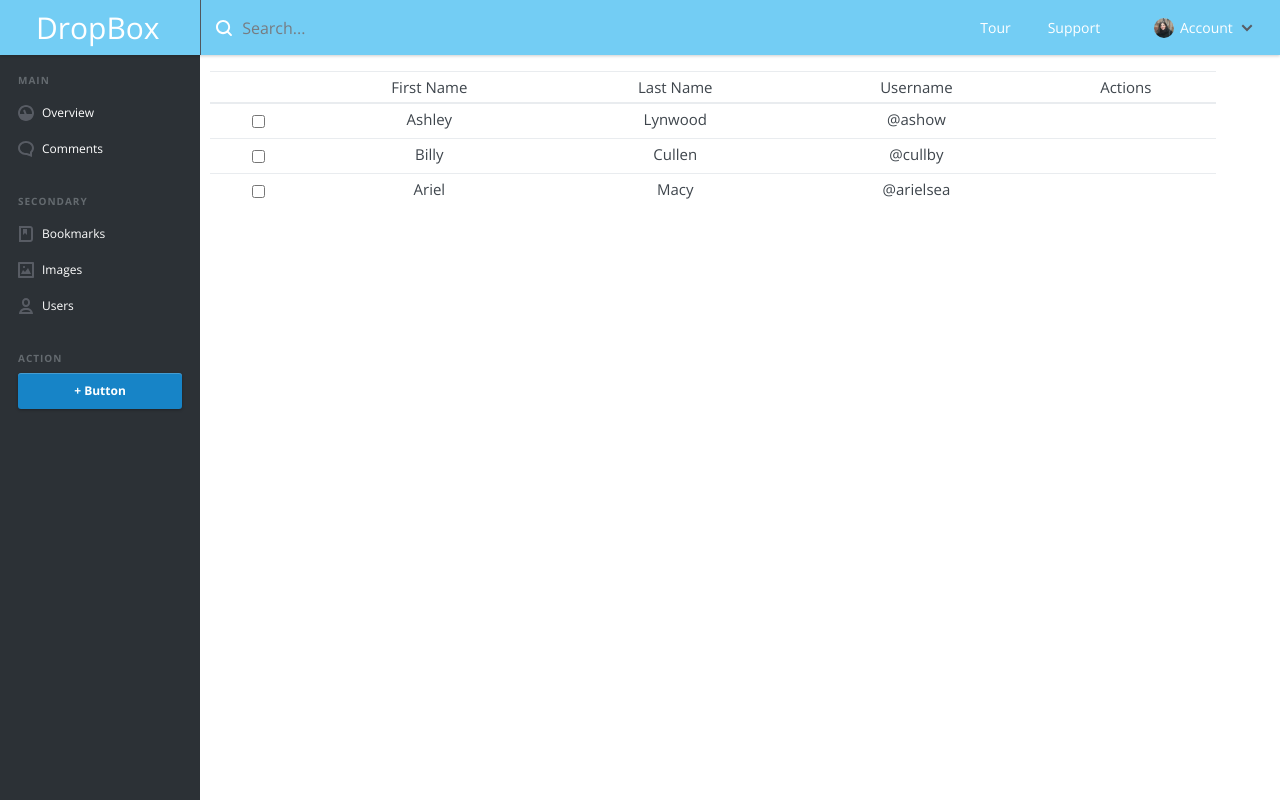
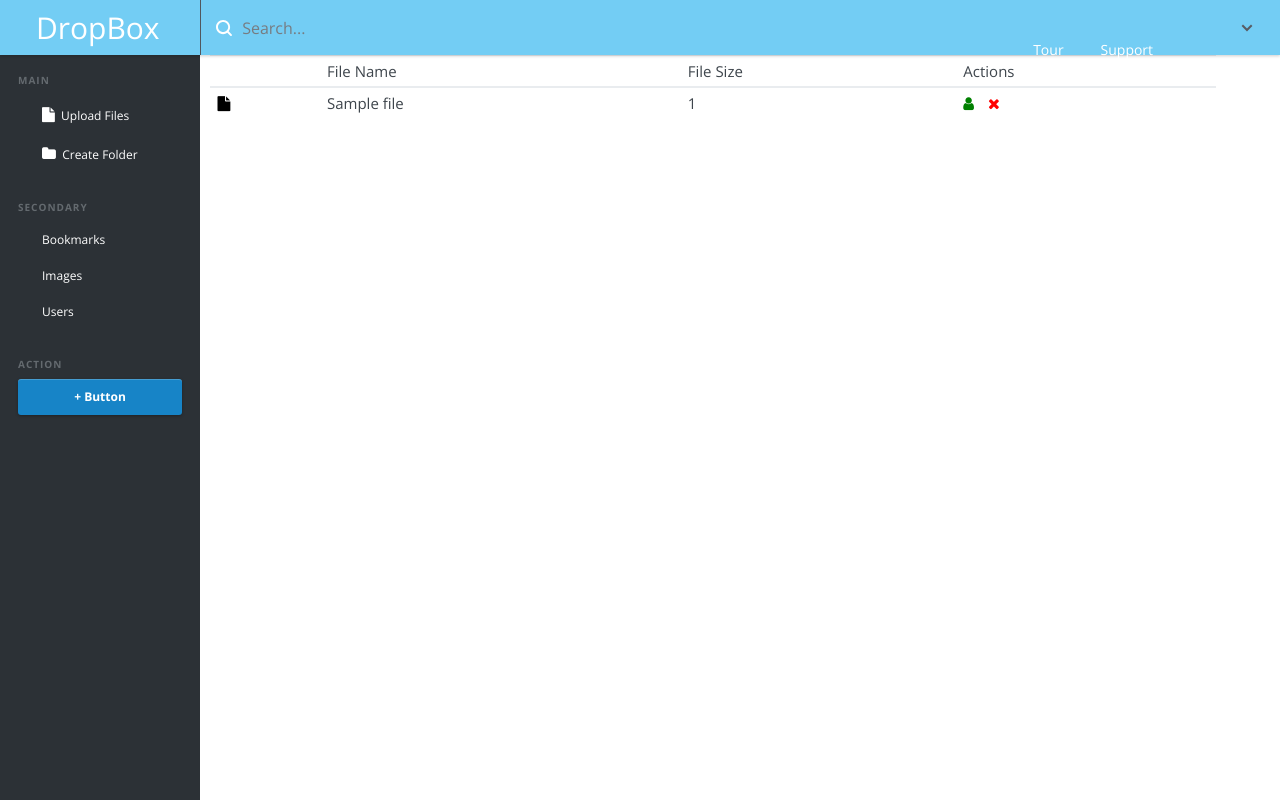
Before and after one commit to anujbansal16/DropBox-App, a Flask app: template app/templates/home.html in a window 1280 px wide. Run offline with Flask 2, Linux system fonts and the light colour scheme; data comes from the database, SQL or seed files in the repository; both versions use the stored data as it was after the commit; the template is opened without the code that fills it: most values are stand-ins (such as "Sample title", 1, 10 or a date in 2020); some libraries are stand-ins or nearby versions.

Commit message:
Display filenames

```diff
--- a/app/static/css/style.css
+++ b/app/static/css/style.css
@@ -441,7 +441,7 @@ Sidebar
   transform: translateY(-50%);
   height: 16px;
   width: 16px;
-  background: url(/static/images/cd-nav-icons.svg) no-repeat 0 0;
+  /*background: url(/static/images/cd-nav-icons.svg) no-repeat 0 0;*/
 }
 .cd-side-nav > ul > li.overview > a::before {
   background-position: -64px 0;
--- a/app/static/js/main1.js
+++ b/app/static/js/main1.js
@@ -63,7 +63,7 @@ jQuery(document).ready(function(){
 
 	$(document).on('click', function(event){
 		if( !$(event.target).is('.has-children a') ) {
-			sidebar.find('.has-children.selected').removeClass('selected');
+			// sidebar.find('.has-children.selected').removeClass('selected');
 			accountInfo.removeClass('selected');
 		}
 	});
@@ -127,4 +127,25 @@ jQuery(document).ready(function(){
 		}
 		scrolling = false;
 	}
+	$("#createF").on('click',function() {
+		fName=$("folderName").val()
+		$.post("/createFolder",{folderName: fName },function(data){
+					alert(data);
+					$('content-wrapper').html(data);
+		});
+		// $.ajax({
+	 //      type: 'POST',
+	 //      url: "/createFolder",
+	 //      data: {folderName: fName },
+	 //      dataType: "text",
+	 //      success: function(data){
+		// 			alert(data);
+		// 			$('content-wrapper').html(data);
+	 //               }
+	 //    });
+	});
+
+
+
+
 });
--- a/app/templates/home.html
+++ b/app/templates/home.html
@@ -4,10 +4,10 @@
     <meta charset="UTF-8">
     <meta name="viewport" content="width=device-width, initial-scale=1">
     <link href='https://fonts.googleapis.com/css?family=Open+Sans:300,400,700' rel='stylesheet' type='text/css'>
-
+    <link rel="stylesheet" type="text/css" href="{{url_for('static',filename='fonts/font-awesome-4.7.0/css/font-awesome.css')}}">
     <link rel="stylesheet" href="{{url_for('static',filename='css/reset.css')}}"> <!-- CSS reset -->
     <link rel="stylesheet" href="{{url_for('static',filename='css/style.css')}}"> <!-- Resource style -->
-    <script src="{{url_for('static',filename='js/modernizr.js')}}"></script> <!-- Modernizr -->aa
+    <script src="{{url_for('static',filename='js/modernizr.js')}}"></script> <!-- Modernizr -->
     <!-- <link rel="stylesheet" type="text/css" href="{{url_for('static', filename='vendor/bootstrap/css/bootstrap.min.css')}}"> -->
     <title>Welcome to Dropbox</title>
 </head>
@@ -29,8 +29,7 @@
                 <li><a href="#0">Support</a></li>
                 <li class="has-children account">
                     <a href="#0">
-                        <img src="{{url_for('static',filename='images/cd-avatar.png')}}" alt="avatar">
-                        Account
+                        {{user.name}}
                     </a>
 
                     <ul>
@@ -49,7 +48,7 @@
             <ul>
                 <li class="cd-label">Main</li>
                 <li class="has-children overview">
-                    <a href="#0">Overview</a>
+                    <a href="#0"><i style="font-size: 15px" class="fa fa-file"></i> &nbsp;Upload Files</a>
 
                     <!-- <ul>
                         <li><a href="#0">All Data</a></li>
@@ -68,13 +67,16 @@
                 </li> -->
 
                 <li class="has-children comments">
-                    <a href="#0">Comments</a>
-
-                    <!-- <ul>
-                        <li><a href="#0">All Comments</a></li>
-                        <li><a href="#0">Edit Comment</a></li>
-                        <li><a href="#0">Delete Comment</a></li>
-                    </ul> -->
+                    <a href="#0"><i style="font-size: 15px" class="fa fa-folder"></i> &nbsp;Create Folder</a>
+                    <ul>
+                            <li style="padding: 15px;text-align: center;">Enter folder name
+                                <input id="folderName" style="width: 100%;margin-top: 10px;margin-left: 0px;display: block;" type="text" >
+                            </li>
+                            <li style="padding-top: 0px;padding-bottom : 15px;padding-right: 15px;padding-left: 15px"
+                            class="action-btn"><a id="createF" style="background: #73cdf4;margin:0px">+ Create</a></li>
+                        <!-- <li><a href="#0">Edit Comment</a></li> -->
+                        <!-- <li><a href="#0">Delete Comment</a></li> -->
+                    </ul>
                 </li>
             </ul>
 
@@ -116,35 +118,39 @@
         </nav>
 
         <div class="content-wrapper" style="padding-left: 10px">
-
-            <table class="table table-hover" style="font-size: 15px;text-align: center;">
+            <table class="table table-hover" style="font-size: 15px;text-align: left;">
                 <thead>
                     <tr>
                         <th></th>
-                        <th>First Name</th>
-                        <th>Last Name</th>
-                        <th>Username</th>
+                        <th colspan="3">File Name</th>
+                        <th>File Size</th>
                         <th>Actions</th>
                     </tr>
                 </thead>
                 <tbody>
+                    {% for file in myfiles %}
                     <tr>
                         <td>
-                            <fieldset class="form-group">
-                                <input type="checkbox" id="checkbox1">
-                                <label for="checkbox1"></label>
-                            </fieldset>
+                            {% if file.isFolder %}
+                                <a style="color: #000"><i class="fa fa-folder"></i></a>
+                            {% else %}
+                                <a style="color: #000"><i class="fa fa-file"></i></a>
+                            {% endif %}
                         </td>
-                        <td>Ashley</td>
-                        <td>Lynwood</td>
-                        <td>@ashow</td>
+                        <td colspan="3">{{file.name}}</td>
+                        <td>{{file.size}}</td>
                         <td>
-                            <a class="blue-text"><i class="fa fa-user"></i></a>
-                            <a class="teal-text"><i class="fa fa-pencil"></i></a>
-                            <a class="red-text"><i class="fa fa-times"></i></a>
+                            {% if file.isPublic %}
+                                <a style="color: green"><i class="fa fa-user"></i></a>
+                            {% else %}
+                                <a style="color: green"><i class="fa fa-user"></i></a>
+                            {% endif %}
+                            <!-- <a class="teal-text"><i class="fa fa-pencil"></i></a> -->
+                            <a style="color: red;margin-left: 10px"><i class="fa fa-times"></i></a>
                         </td>
                     </tr>
-                    <tr>
+                    {% endfor %}
+<!--                     <tr>
                         <td>
                             <fieldset class="form-group">
                                 <input type="checkbox" id="checkbox2">
@@ -159,23 +165,7 @@
                             <a class="teal-text"><i class="fa fa-pencil"></i></a>
                             <a class="red-text"><i class="fa fa-times"></i></a>
                         </td>
-                    </tr>
-                    <tr>
-                        <td>
-                            <fieldset class="form-group">
-                                <input type="checkbox" id="checkbox3">
-                                <label for="checkbox3"></label>
-                            </fieldset>
-                        </td>
-                        <td>Ariel</td>
-                        <td>Macy</td>
-                        <td>@arielsea</td>
-                        <td>
-                            <a class="blue-text"><i class="fa fa-user"></i></a>
-                            <a class="teal-text"><i class="fa fa-pencil"></i></a>
-                            <a class="red-text"><i class="fa fa-times"></i></a>
-                        </td>
-                    </tr>
+                    </tr> -->
 
                 </tbody>
             </table>
--- a/app/templates/index.html
+++ b/app/templates/index.html
@@ -52,7 +52,7 @@
 						<span class="focus-input100"></span>
 					</div>
 					{% if error %}
-						<span style="color: red;padding-bottom: 20px">{{msg}}</span>
+						<span style="color: {{color}};padding-bottom: 20px">{{msg}}</span>
 					{% endif %}
 					<div class="container-login100-form-btn">
 						<div class="wrap-login100-form-btn">
--- a/app/templates/register.html
+++ b/app/templates/register.html
@@ -87,7 +87,7 @@
 
 					</div> -->
 					{% if error %}
-						<span style="color: red;padding-bottom: 20px">{{msg}}</span>
+						<span style="color: {{color}};padding-bottom: 20px">{{msg}}</span>
 					{% endif %}
 					<div class="container-login100-form-btn">
 						<div class="wrap-login100-form-btn">
```
Also changed, not shown: app/models.py (+10 -1 lines), app/templates/base.html (+34 -6 lines), app/views.py (+16 -6 lines), app/test.db, 2 other files.
